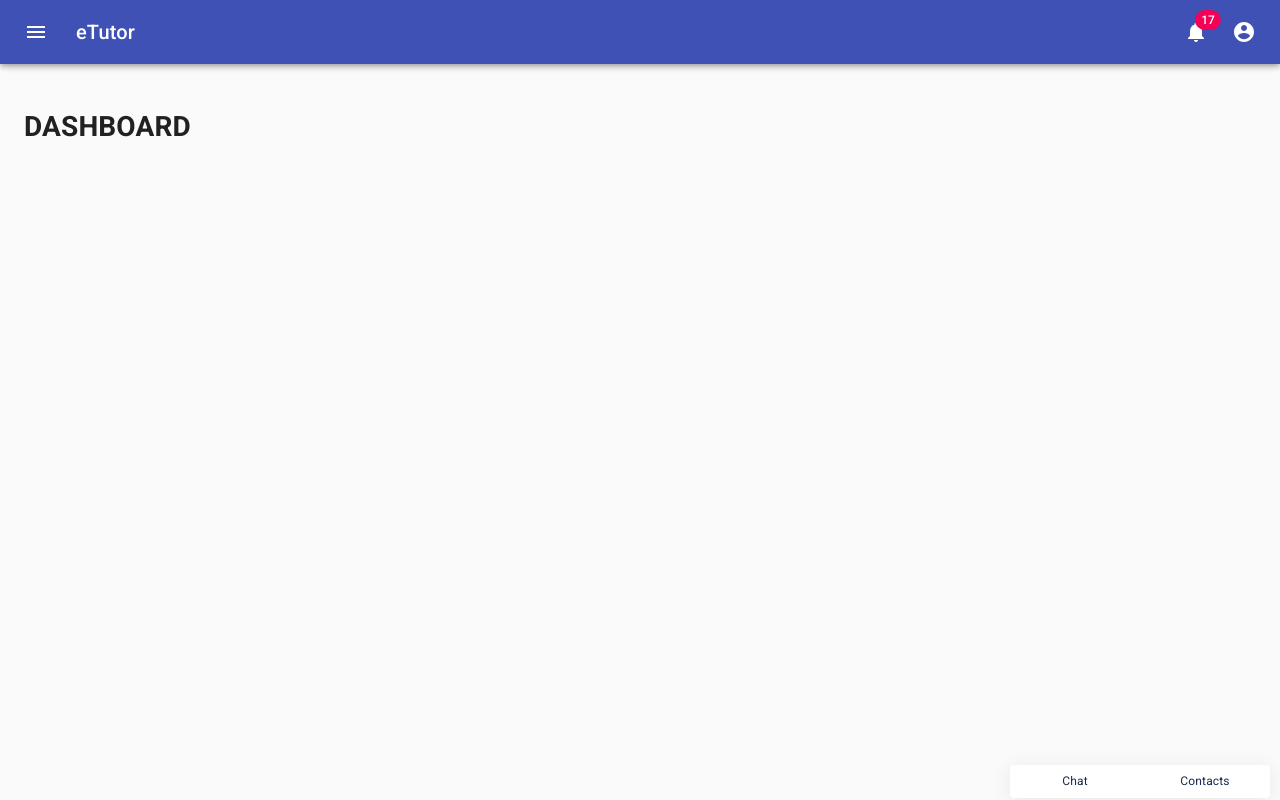
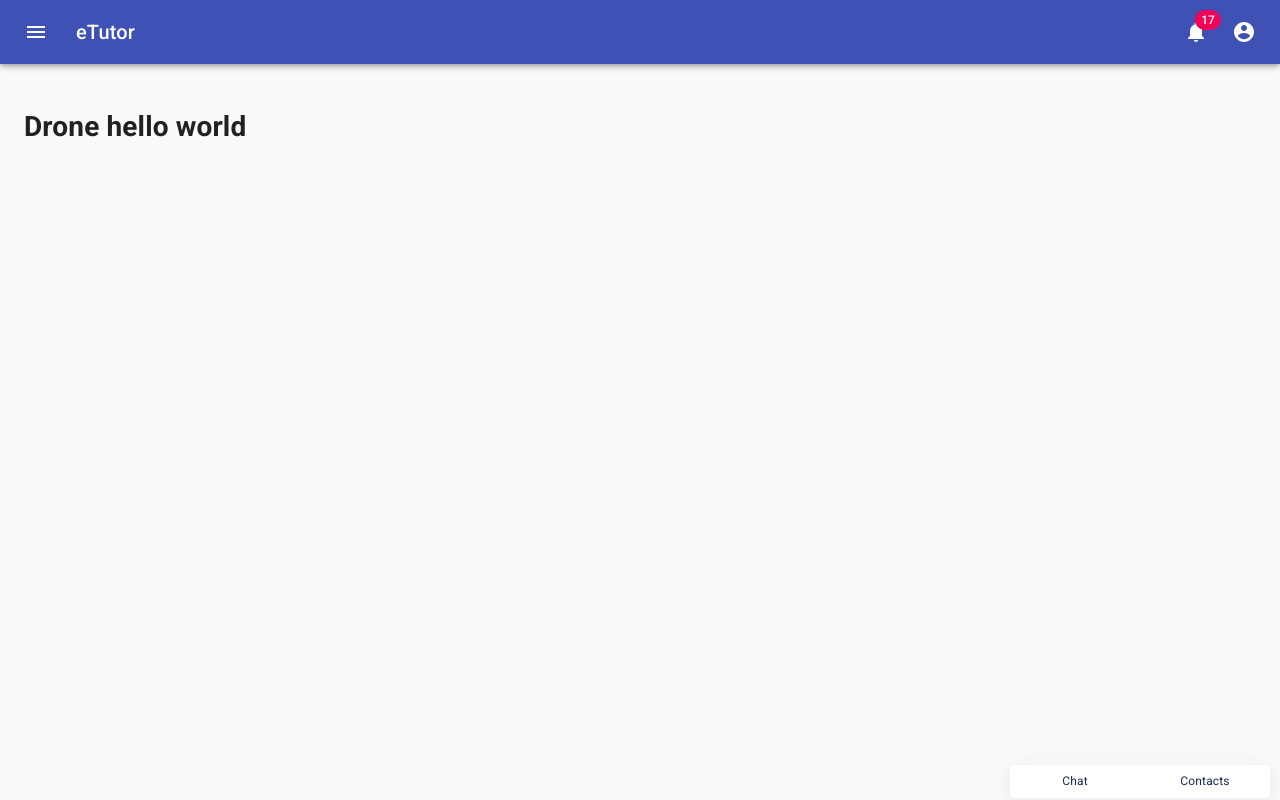
Before and after one commit to COMP1640-FPT/CMS, a React (Create React App) app: page / in a window 1280 px wide. Built offline with nearby package versions, Linux system fonts and the light colour scheme.

Commit message:
test drone

```diff
--- a/src/App.js
+++ b/src/App.js
@@ -21,7 +21,7 @@ function App() {
       <MuiPickersUtilsProvider utils={DateFnsUtils}>
         <MainLayout>
           <Switch>
-            <Route exact path="/" render={() => <h1>DASHBOARD</h1>} />
+            <Route exact path="/" render={() => <h1>Drone hello world</h1>} />
             <Route exact path="/users" component={ListUser} />
             <Route exact path="/users/create" component={CreateUser} />
             <Route exact path="/majors" component={ManageMajor} />
```
